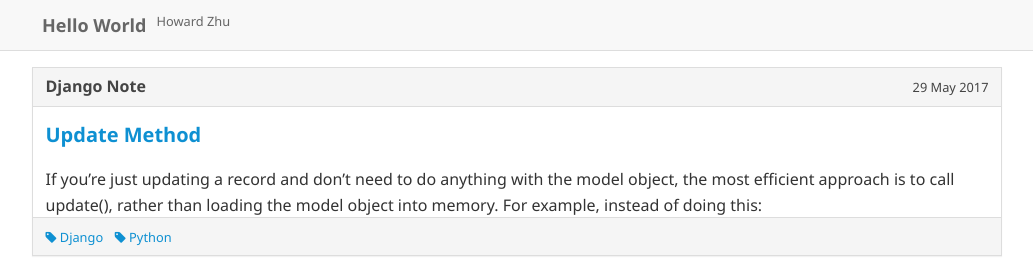
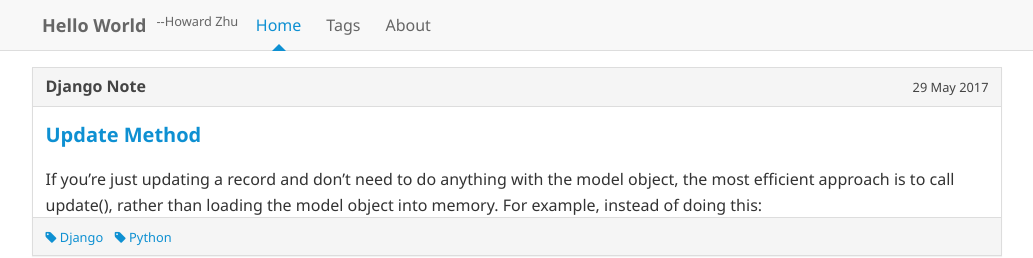
Before and after one commit to zhcHoward/zhcHoward.github.io, a Jekyll site: the page built from index.html, in a window 1280 px wide. Shown: the top 258 px of the page, without its empty margins (123-1156 px from the left). Built offline with Jekyll 4.4.1, drawn with Linux system fonts in a browser that asks for light colours; the list of posts is cut into pages by our own code.

Commit message:
adjust nav bar

```diff
--- a/_includes/header.html
+++ b/_includes/header.html
@@ -2,10 +2,17 @@
   <div class="am-topbar">
     <div class="am-container">
       <h1 class="am-topbar-brand">
-        <a href="/">{{ site.title }}</a>
+      <a href="/">{{ site.title }}</a>
       </h1>
       <div class="am-fl tagline">
-          <small><a href="/about">{{ site.tagline }}</a></small>
+        <small>--{{ site.tagline }}</small>
+      </div>
+      <div class="am-collapse am-topbar-collapse navbar">
+        <ul class="am-nav am-nav-pills am-topbar-nav">
+          <li {% if page.title == "Home" %}class="am-active"{% endif %}><a href="/">Home</a></li>
+          <li {% if page.title == "Tags" %}class="am-active"{% endif %}><a href="/tags">Tags</a></li>
+          <li {% if page.title == "About" %}class="am-active"{% endif %}><a href="/about">About</a></li>
+        </ul>
       </div>
     </div>
   </div>
--- a/assets/css/style.css
+++ b/assets/css/style.css
@@ -19,6 +19,10 @@ header .tagline {
 
 header .tagline small {
   vertical-align: baseline;
+}
+
+header .navbar ul {
+  margin-left: 0.75rem;
 }
 
 /*
```
